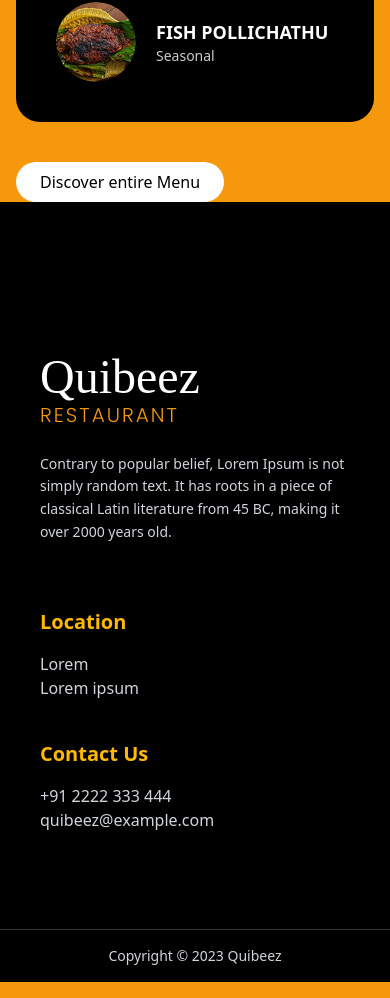
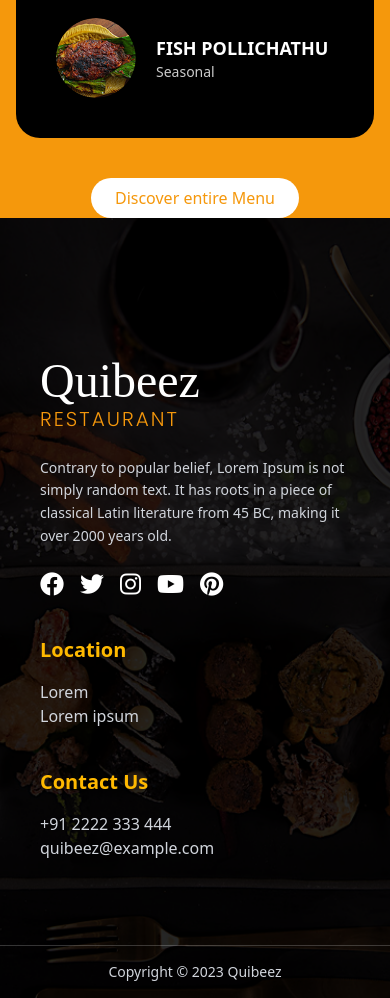
Before and after one commit to GahCunha/SIFsoft-project, a React (Vite) app: page / in a window 390 px wide. Shown: the part 2494-3492 px from the top of the page. Built offline with nearby package versions, Linux system fonts and the light colour scheme; a web font is replaced by a local one.

Commit message:
feat: Atualizar README.md com informações do projeto e adicionar estilos do Font Awesome feat: Implementar seção de contato com imagem de fundo e ícones de redes sociais feat: Melhorar seção de menu com ajustes de layout e estilo

```diff
--- a/index.html
+++ b/index.html
@@ -13,6 +13,7 @@
       href="https://fonts.googleapis.com/css2?family=Poppins:wght@300;400;500;600;700&display=swap"
       rel="stylesheet"
     />
+    <link rel="stylesheet" href="https://cdnjs.cloudflare.com/ajax/libs/font-awesome/6.4.0/css/all.min.css">
 
     <meta name="viewport" content="width=device-width, initial-scale=1.0" />
     <title>vite-project</title>
--- a/src/components/sections/contact.tsx
+++ b/src/components/sections/contact.tsx
@@ -1,31 +1,43 @@
 import { Section } from "../commum/section";
+// Lembre de importar a imagem aqui em cima
+import bgContact from "../../assets/Rectangle 20.png";
 
 export function Contact() {
   return (
     <Section
-      id="contact" center className="relative min-h-[calc(100vh-4rem)] bg-black text-white">
-      <div className="z-10 grid w-full max-w-6xl grid-cols-1 gap-10 px-6 md:grid-cols-3">
+      id="contact"
+      center
+      className="relative min-h-[calc(100vh-4rem)] bg-black text-white overflow-hidden"
+    >
+      <div
+        style={{ backgroundImage: `url(${bgContact})` }}
+        className="absolute inset-0 z-0 bg-cover bg-center bg-no-repeat opacity-50"
+      />
+
+
+      <div className="relative z-10 grid w-full max-w-6xl grid-cols-1 gap-10 px-6 md:grid-cols-3">
         <div>
           <h1 className="font-lily text-5xl text-white-400">Quibeez</h1>
           <h2 className="font-poppins text-xl text-amber font-light uppercase tracking-widest">Restaurant</h2>
           <p className="mt-6 text-sm leading-relaxed text-gray-300">
             Contrary to popular belief, Lorem Ipsum is not simply random text.
             It has roots in a piece of classical Latin literature from 45 BC,
-            making it over 2000 years old.</p>
-          <div className="mt-6 flex gap-4 text-xl">
-            <i className="fab fa-facebook"></i>
-            <i className="fab fa-twitter"></i>
-            <i className="fab fa-instagram"></i>
-            <i className="fab fa-youtube"></i>
-            <i className="fab fa-pinterest"></i>
+            making it over 2000 years old.
+          </p>
+          <div className="mt-6 flex gap-4">
+            <i className="fab fa-facebook text-2xl text-white hover:text-amber-400 cursor-pointer transition-colors"></i>
+            <i className="fab fa-twitter text-2xl text-white hover:text-amber-400 cursor-pointer transition-colors"></i>
+            <i className="fab fa-instagram text-2xl text-white hover:text-amber-400 cursor-pointer transition-colors"></i>
+            <i className="fab fa-youtube text-2xl text-white hover:text-amber-400 cursor-pointer transition-colors"></i>
+            <i className="fab fa-pinterest text-2xl text-white hover:text-amber-400 cursor-pointer transition-colors"></i>
           </div>
         </div>
         <div>
-          <h3 className="mb-4 text-xl font-semibold text-amber-400">
-            Location</h3>
+          <h3 className="mb-4 text-xl font-semibold text-amber-400">Location</h3>
           <p className="text-gray-300">
             Lorem <br />
-            Lorem ipsum</p>
+            Lorem ipsum
+          </p>
         </div>
         <div>
           <h3 className="mb-4 text-xl font-semibold text-amber-400">Contact Us</h3>
@@ -35,8 +47,9 @@ export function Contact() {
           </p>
         </div>
       </div>
-      <div className="absolute inset-10 z-0 rounded-4xl bg-[url('/src/assets/Rectangle 20.png')] bg-cover bg-center bg-no-repeat opacity-30"></div>
-      <div className="absolute bottom-0 z-10 w-full border-t border-white/20 py-4 text-center text-sm text-gray-300">Copyright © 2023 Quibeez</div>
+      <div className="absolute bottom-0 z-10 w-full border-t border-white/20 py-4 text-center text-sm text-gray-300">
+        Copyright © 2023 Quibeez
+      </div>
     </Section>
   );
 }
--- a/src/components/sections/menu.tsx
+++ b/src/components/sections/menu.tsx
@@ -12,11 +12,11 @@ export function Menu() {
   ];
 
   return (
-    <Section className="center" id="menu">
-      <h1 className="font-lily text-6xl text-shadow-2xs">- Our Menu -</h1>
-      <div className="bg-black rounded-3xl p-10 grid grid-cols-1 md:grid-cols-2 gap-8 w-full max-w-5xl">
+    <Section className="flex flex-col justify-center items-center text-center" id="menu">
+      <h1 className="font-lily text-6xl mb-4 text-shadow-2xs text-shadow-black">- Our Menu -</h1>
+      <div className="bg-black rounded-3xl p-10 grid grid-cols-1 md:grid-cols-2 gap-8 w-full max-w-5xl justify-self-center">
         {items.map((item, index) => (
-          <div key={index} className="flex items-center gap-5 text-white">
+          <div key={index} className="flex items-center text-start gap-5 text-white">
             <img src={item.img} alt={item.name} className="w-20 h-20 rounded-full object-cover"/>
             <div>
               <h3 className="font-semibold text-lg">{item.name}</h3>
@@ -25,7 +25,7 @@ export function Menu() {
           </div>
         ))}
       </div>
-      <button className="mt-10 bg-white text-black px-6 py-2 rounded-full font-medium hover:scale-105 transition">Discover entire Menu</button>
+      <button className="mt-10 bg-white text-amber px-6 py-2 rounded-full font-medium hover:scale-105 transition">Discover entire Menu</button>
     </Section>
   );
 }
```
Also changed, not shown: 1 other file (tests, documents, lock files or other folders).
